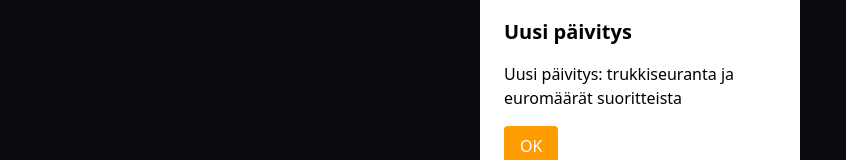
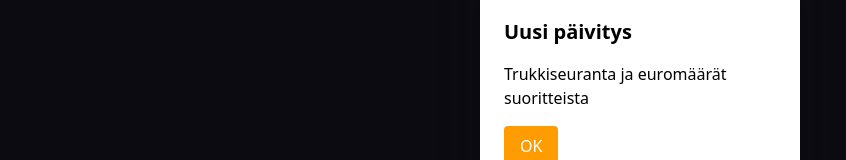
Before and after one commit to ramzorrr/polku, a React (Vite) app: page / in a window 1280 px wide. Both pictures are taken after a click on the button "Lisää suorite". Shown: the part 308-468 px from the top of the page, without its empty margins (0-846 px from the left). Built offline with nearby package versions, Linux system fonts and the light colour scheme.

Commit message:
big update v3.1

```diff
--- a/src/App.tsx
+++ b/src/App.tsx
@@ -357,7 +357,7 @@ const App = () => {
           <div className="bg-white p-6 rounded text-black shadow-lg w-80">
             <h3 className="text-xl font-bold mb-4">Uusi päivitys</h3>
             <p className="mb-4">
-              Uusi päivitys: trukkiseuranta ja euromäärät suoritteista
+              Trukkiseuranta ja euromäärät suoritteista
             </p>
             <button
               onClick={() => {
```
